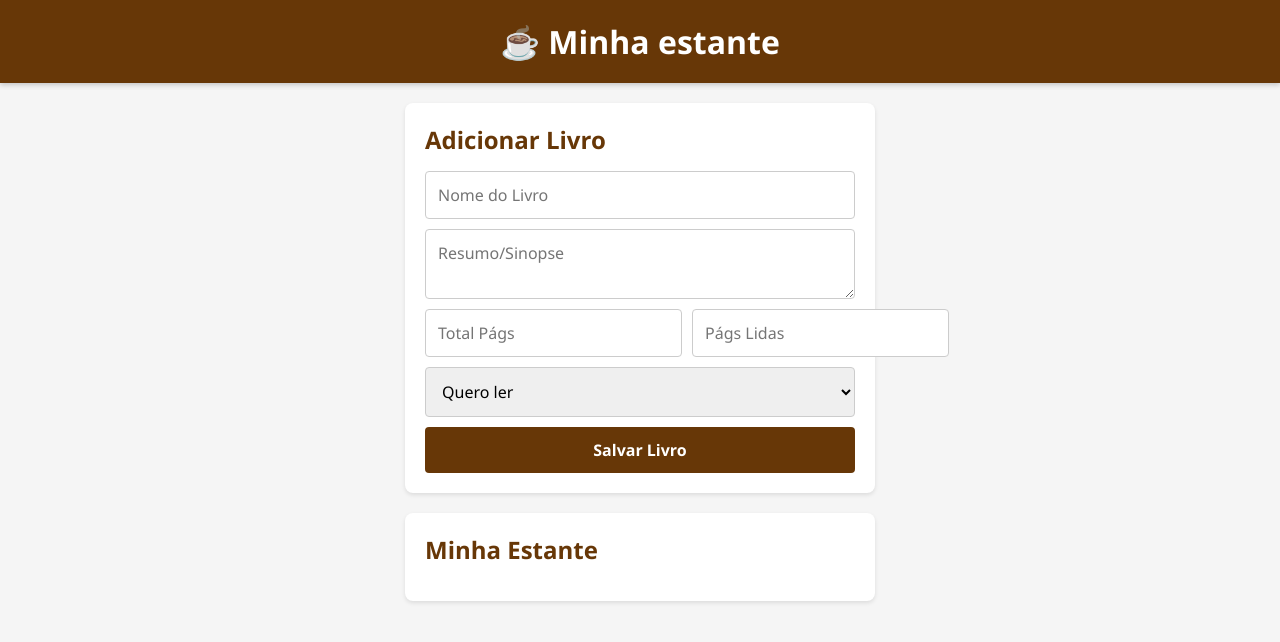
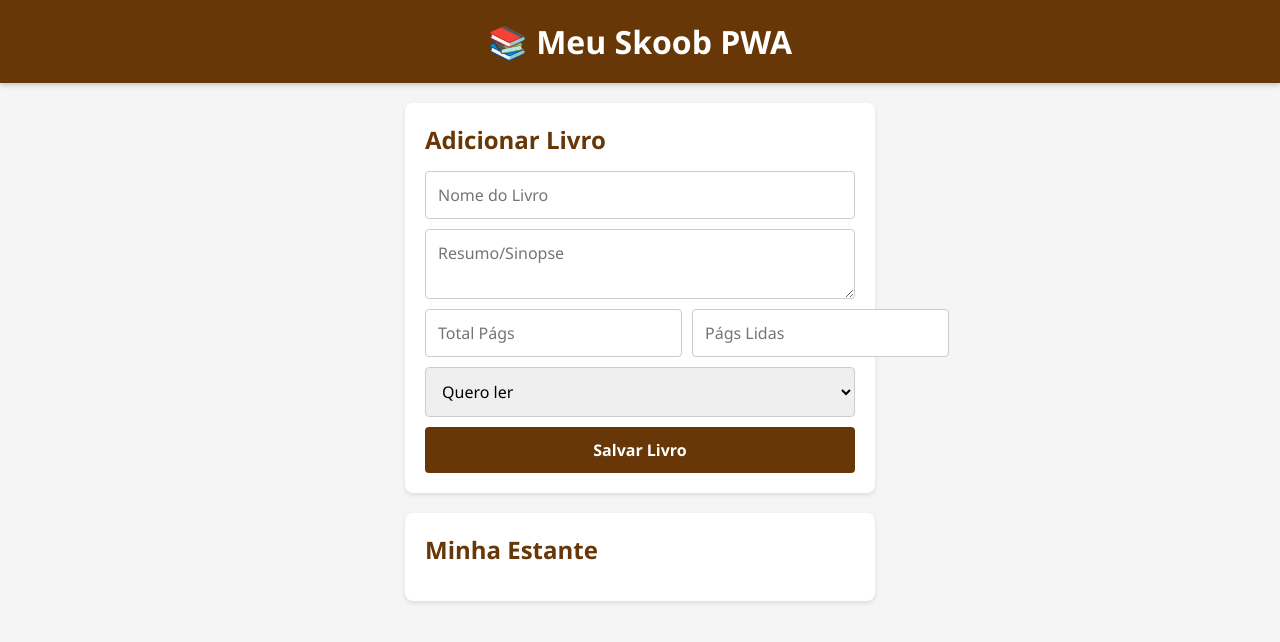
Before and after one commit to N4n2r1/pwa, a plain HTML site: page index.html in a window 1280 px wide. Drawn offline with Linux system fonts and the light colour scheme.

Commit message:
Add files via upload

```diff
--- a/index.html
+++ b/index.html
@@ -10,7 +10,7 @@
 </head>
 <body>
     <header>
-        <h1>☕ Minha estante</h1>
+        <h1>📚 Meu Skoob PWA</h1>
     </header>
 
     <main>
```
Also changed, not shown: icon-192.png (added), icon-512.png (added), index.css (line endings or trailing spaces), manifest.json.
